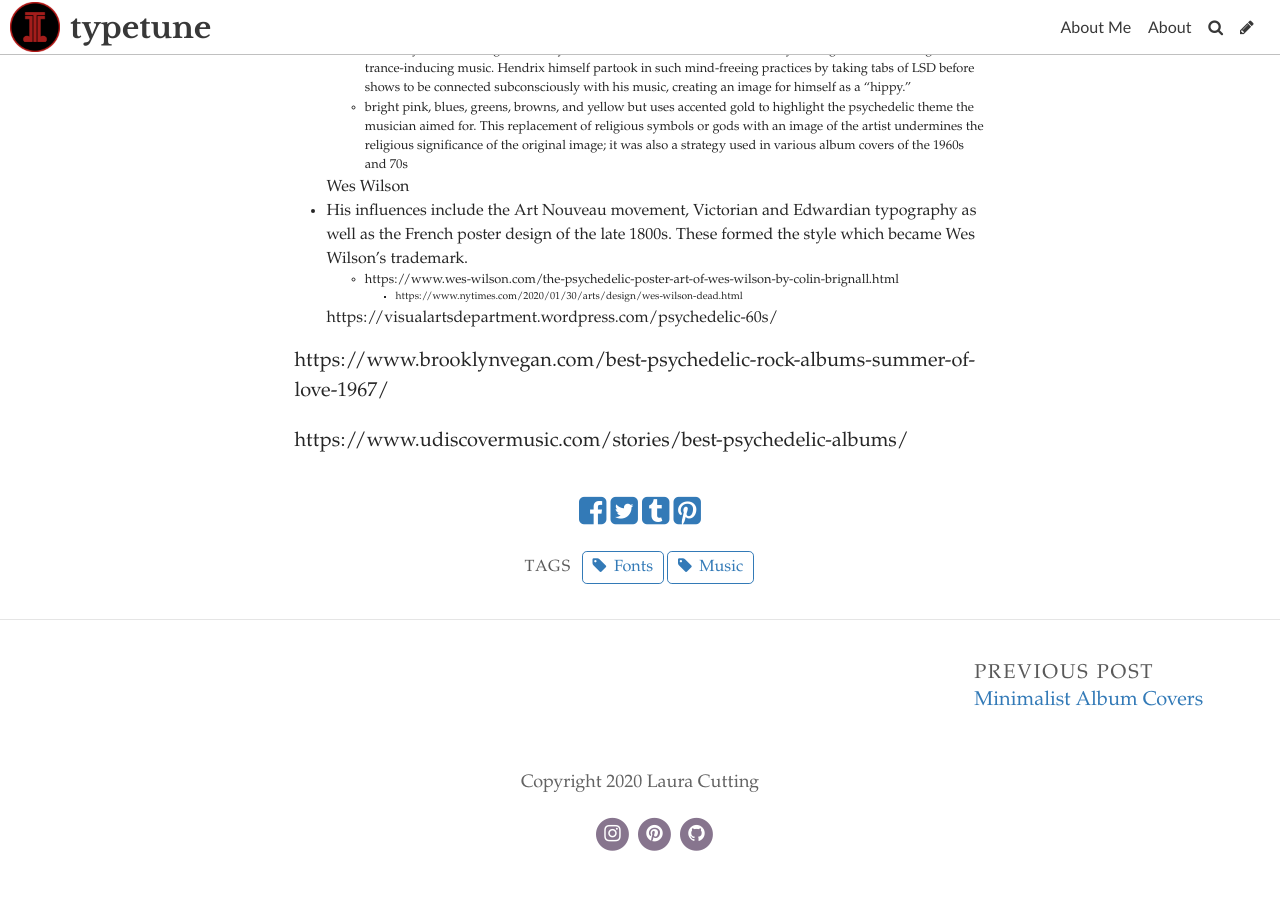
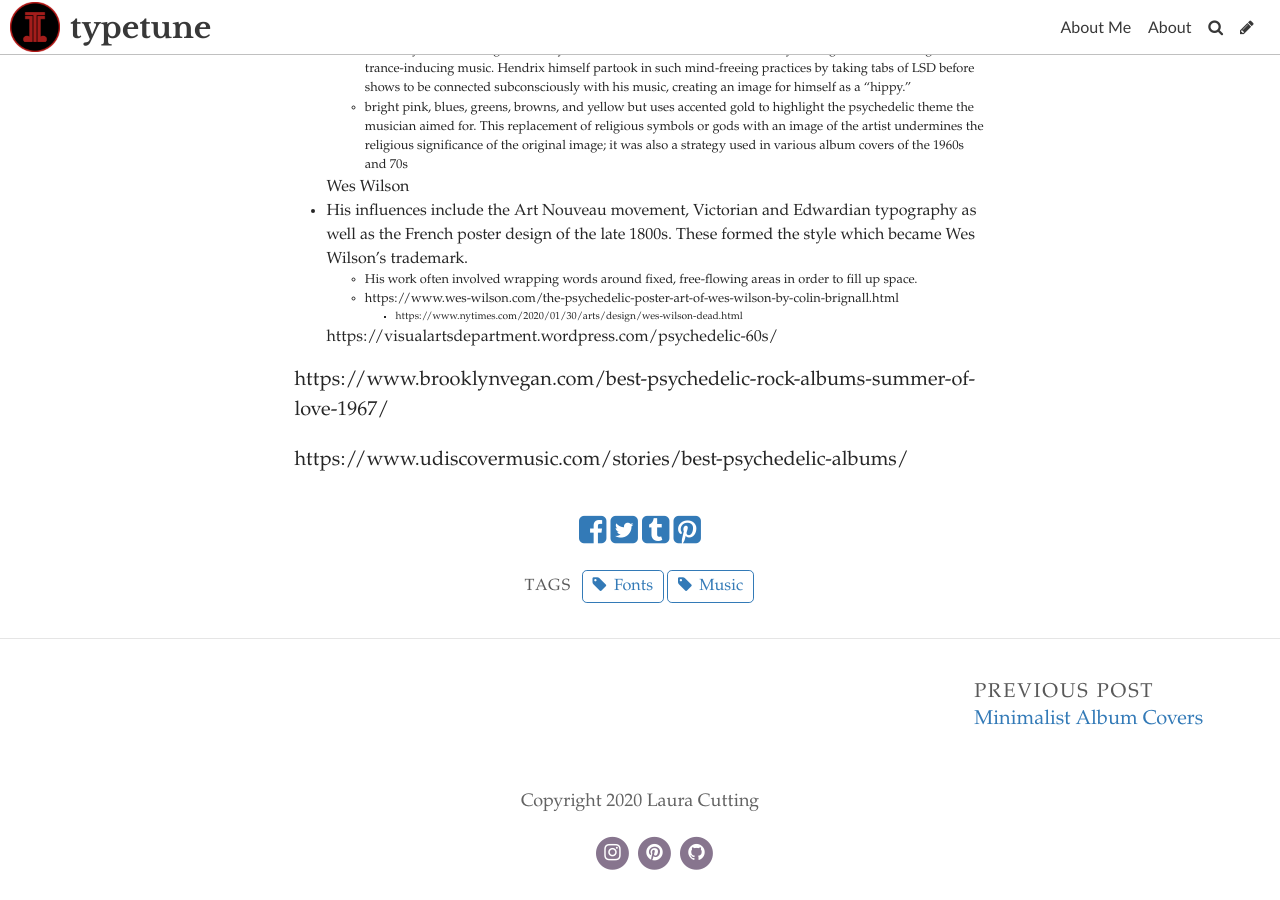
Before and after one commit to lauracutting/typetune, a Jekyll site: the page built from _posts/2020-10-28-groovy-baby.md, in a window 1280 px wide and 900 px high, scrolled down 1071 px. Built offline with Jekyll 4.4.1, drawn with Linux system fonts in a browser that asks for light colours; some web fonts are replaced.

Commit message:
Update Post “2020-10-28-groovy-baby”

```diff
--- a/_posts/2020-10-28-groovy-baby.md
+++ b/_posts/2020-10-28-groovy-baby.md
@@ -26,6 +26,9 @@
   Wes Wilson
 * His influences include the Art Nouveau movement, Victorian and Edwardian typography as well as the French poster design of the late 1800s. These formed the style which became Wes Wilson's trademark.
 
+  * His work often involved wrapping words around fixed, free-flowing areas in order to fill up space.
+
+
   * https://www.wes-wilson.com/the-psychedelic-poster-art-of-wes-wilson-by-colin-brignall.html
 
     * https://www.nytimes.com/2020/01/30/arts/design/wes-wilson-dead.html
```
